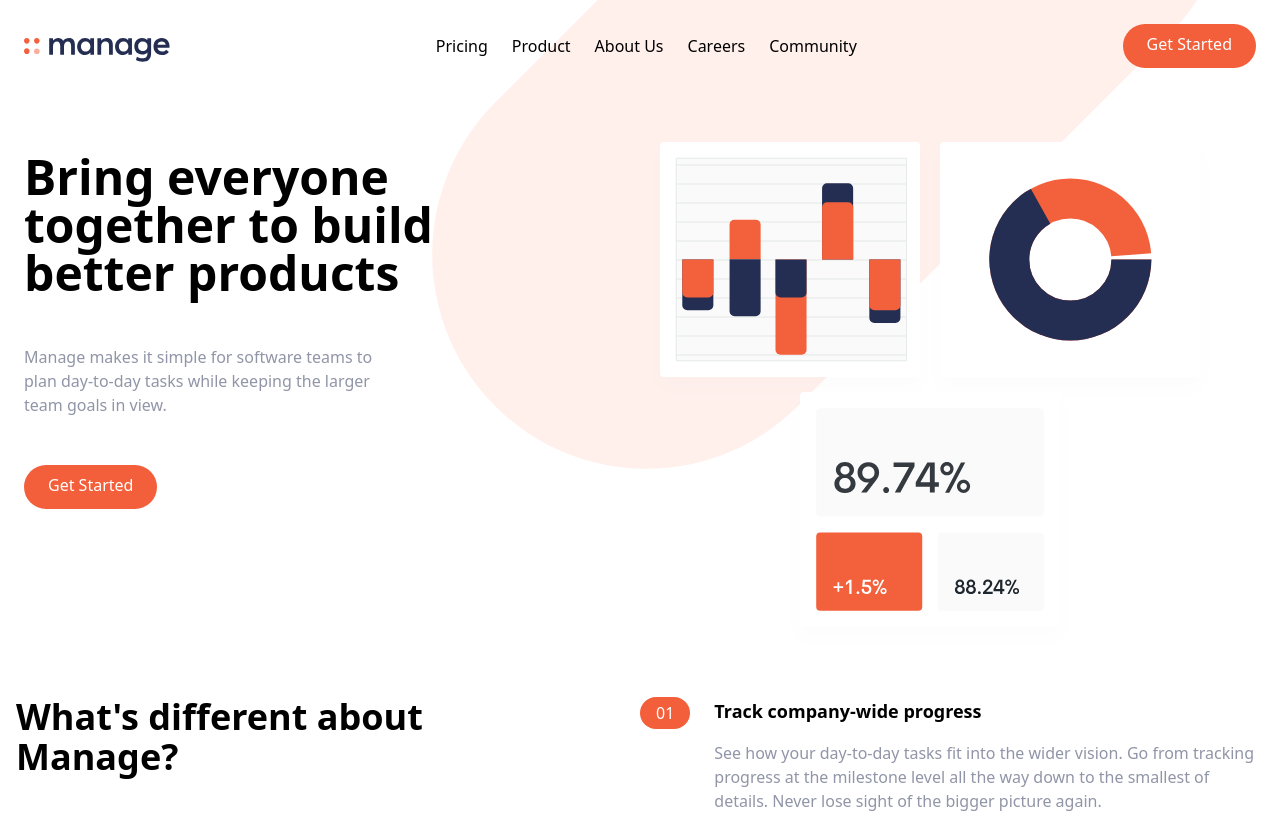
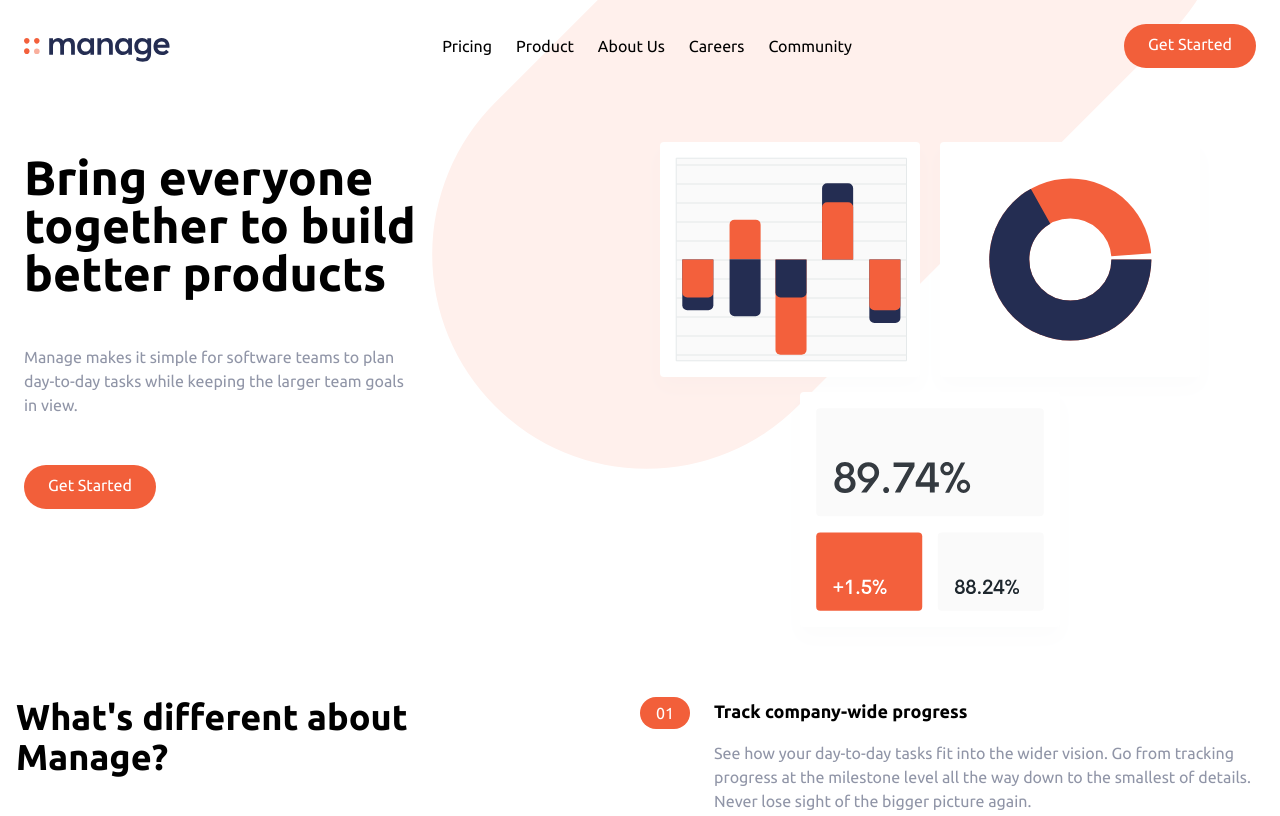
Before and after one commit to m6o4solutions/manage-web-project, a website built with Vite: page index.html in a window 1280 px wide. Shown: the top 816 px of the page. Built offline with nearby package versions, Linux system fonts and the light colour scheme.

Commit message:
fix: update default font (#3)

```diff
--- a/index.html
+++ b/index.html
@@ -7,7 +7,7 @@
 		<link rel="icon" type="image/png" href="./assets/favicon-32x32.png" />
 		<title>Manage by Superior Software Solutions</title>
 	</head>
-	<body>
+	<body class="font-ubuntu antialiased">
 		<!-- navigation bar start -->
 		<nav class="container relative mx-auto p-6">
 			<!-- flex container start -->
```
